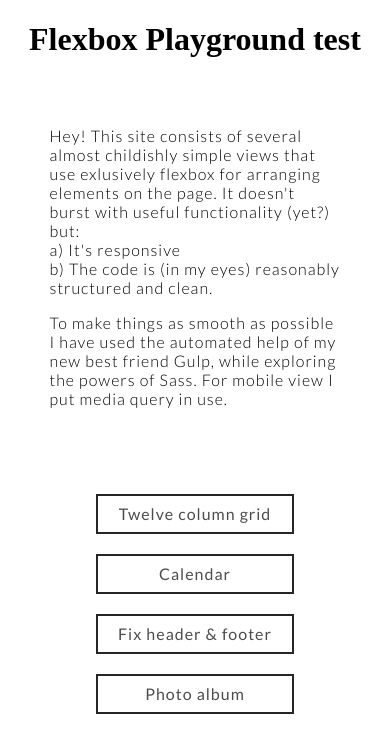
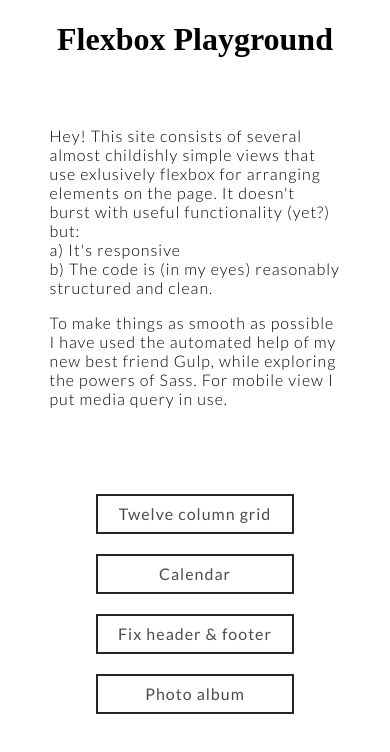
Before and after one commit to durw4rd/flexbox-playground, a website: page index.html in a window 390 px wide. Drawn offline with Linux system fonts and the light colour scheme.

Commit message:
back to original

```diff
--- a/app/css/style-desktop.css
+++ b/app/css/style-desktop.css
@@ -1,31 +1,3 @@
-.buttonGraphic.graphicTwo {
-  width:128px;
-  height:44px;
-  bottom:145px;
-  left:-7px;
-  background-color: red;
-  background-image: url("//cdn.optimizely.com/img/5517080075/2d2e942c84b54e669b0db9f51a48b58a.png");
-}
-
-@media all and (max-device-width: 1250px) and (min-device-width: 1100px)
-{
-	.buttonGraphic.graphicTwo {
-		background-color: green;
-		bottom:120px;
-		left: none;
-	 	right: 52.289%;
-  	}
-}
-
-@media screen and (max-width: 1100px)
-{
-	.buttonGraphic.graphicTwo {
-    background-color: blue;
-    bottom:120px;
-  }
-}
-
-/* my code */
 * {
   box-sizing: border-box; }
 
--- a/index.html
+++ b/index.html
@@ -36,9 +36,7 @@
 
 <body>
   <main class="container homepage">
-    <h1 class="page-title">Flexbox Playground
-			<span class="buttonGraphic graphicTwo">test</span>
-		</h1>
+    <h1 class="page-title">Flexbox Playground</h1>
     <div class="intro">
 			<p>Hey! This site consists of several almost childishly simple views that use exlusively flexbox for arranging elements on the page. It doesn't burst with useful functionality (yet?) but: <br>a) It's responsive <br>b) The code is (in my eyes) reasonably structured and clean.</p>
       <p>To make things as smooth as possible I have used the automated help of my new best friend Gulp, while exploring the powers of Sass. For mobile view I put media query in use.</p>
```
